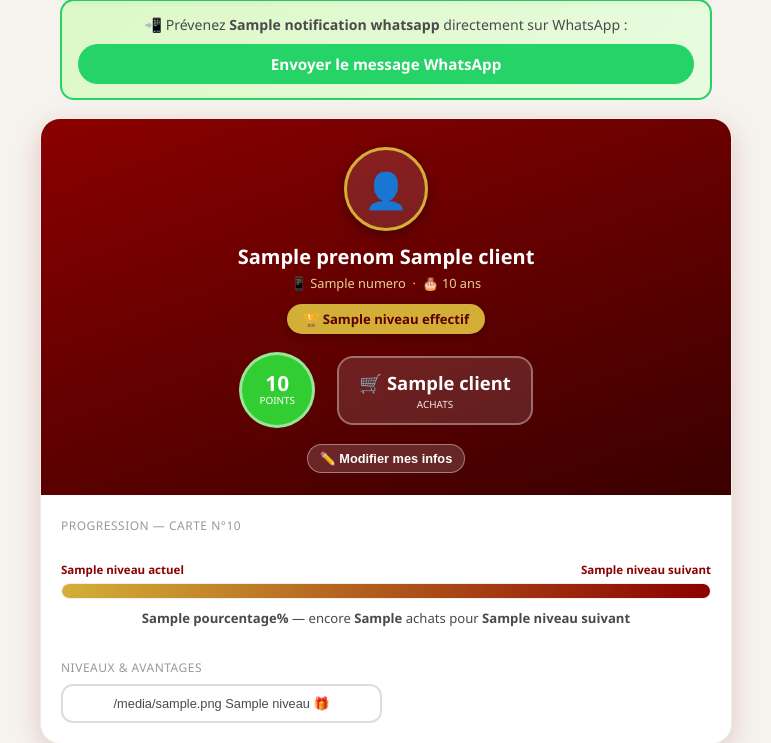
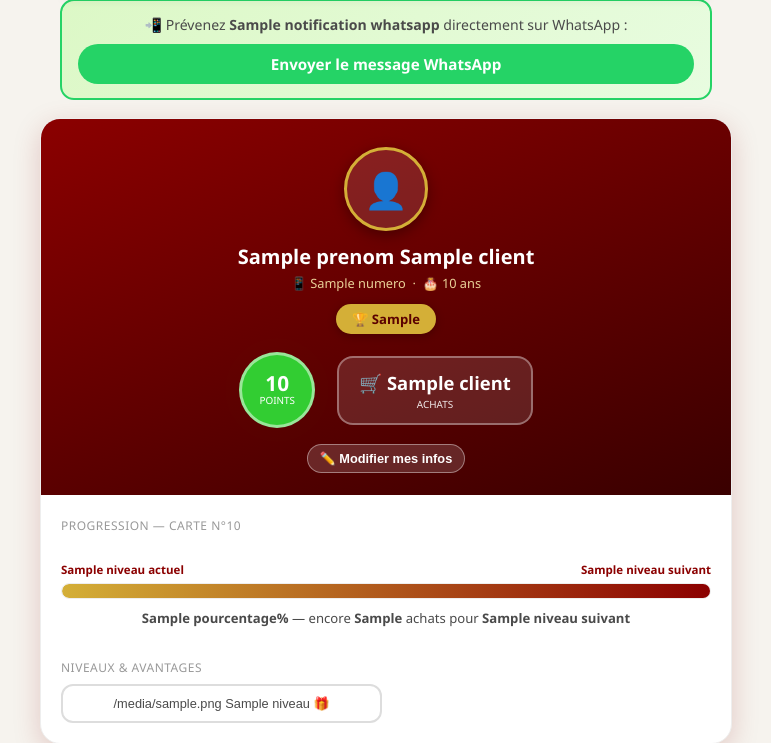
Before and after one commit to Renauddks/FIDELITE-, a Flask app: template templates/carte_client.html in a window 1280 px wide. Shown: the part 244-987 px from the top of the page, without its empty margins (254-1025 px from the left). Run offline with Flask 3, Linux system fonts and the light colour scheme; the template is opened without the code that fills it: most values are stand-ins (such as "Sample title", 1, 10 or a date in 2020).

Commit message:
Add files via upload

```diff
--- a/templates/carte_client.html
+++ b/templates/carte_client.html
@@ -49,14 +49,7 @@
             </div>
             <p class="hero-nom">{{ client.prenom }} {{ client.nom }}</p>
             <p class="hero-contact">📱 {{ client.numero or 'Non renseigné' }} &nbsp;·&nbsp; 🎂 {{ client.age or '—' }} ans</p>
-            <span class="hero-statut">🏆 {{ niveau_effectif.nom_niveau if niveau_effectif else client.statut_actuel }}</span>
-
-            {% if statut_degrade %}
-            <p class="alerte-degradation">
-                ⏳ Statut réduit pour inactivité ({{ jours_inactivite }} jours sans achat).
-                Un nouvel achat vous ramène immédiatement à votre niveau <strong>{{ niveau_acquis.nom_niveau }}</strong> !
-            </p>
-            {% endif %}
+            <span class="hero-statut">🏆 {{ client.statut_actuel }}</span>
 
             <div class="hero-stats">
                 <div class="hero-stat-points">
```
